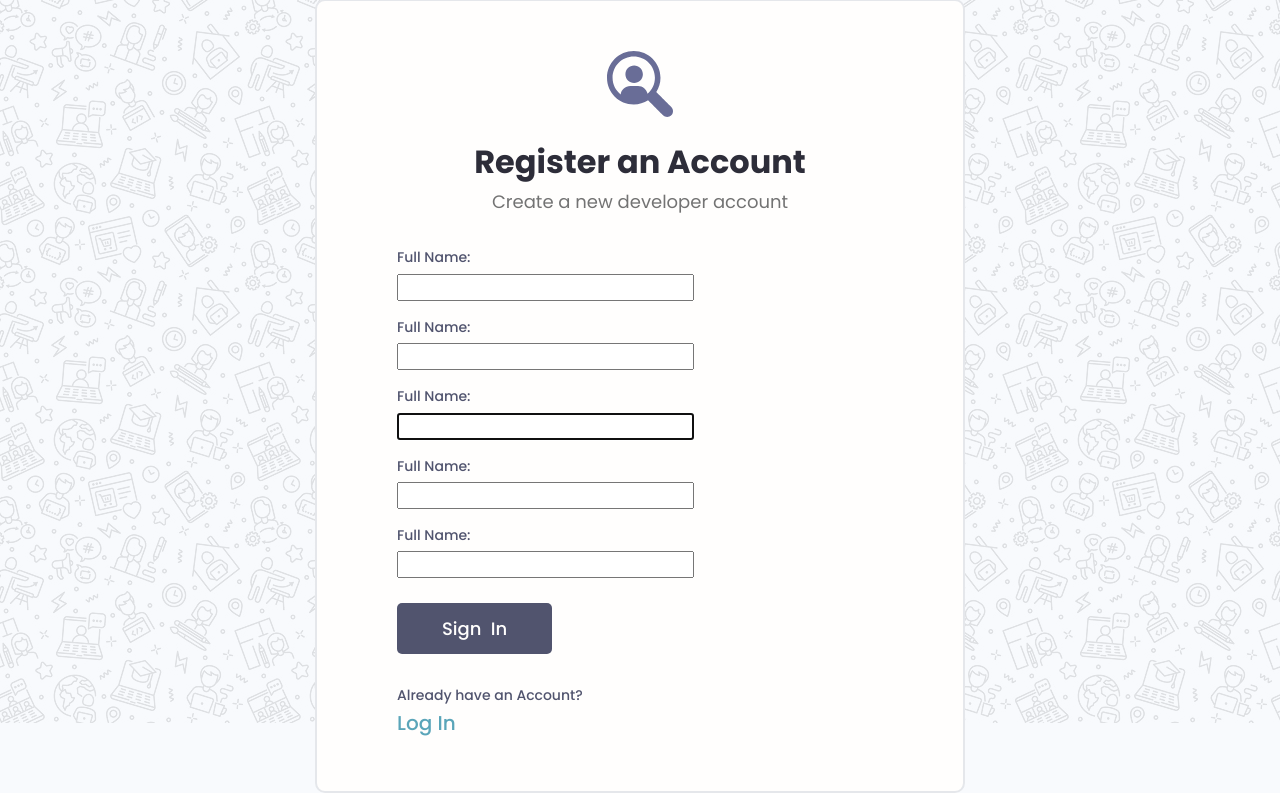
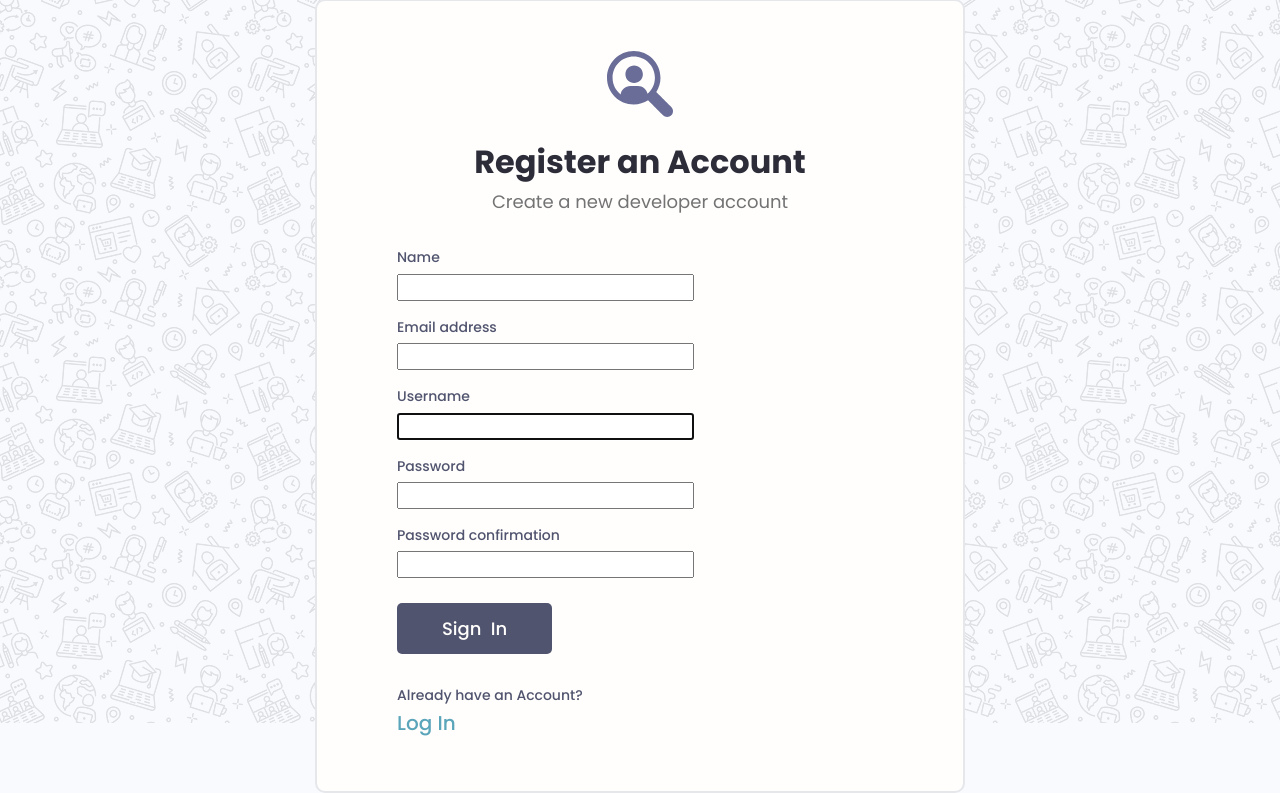
Before and after one commit to BhadriNarayana/devsearch, a Django app: page /register/ in a window 1280 px wide. Shown: the part 77-870 px from the top of the page. Run offline with Django 4.2, Linux system fonts and the light colour scheme.

```diff
--- a/users/templates/users/login_register.html
+++ b/users/templates/users/login_register.html
@@ -20,7 +20,7 @@
 
       {% for field in form %}
       <div class="form__field">
-        <label for="formInput#text">Full Name: </label>
+        <label for="formInput#text">{{field.label}}</label>
         {{field}}
       </div>
       {% endfor %}
```
